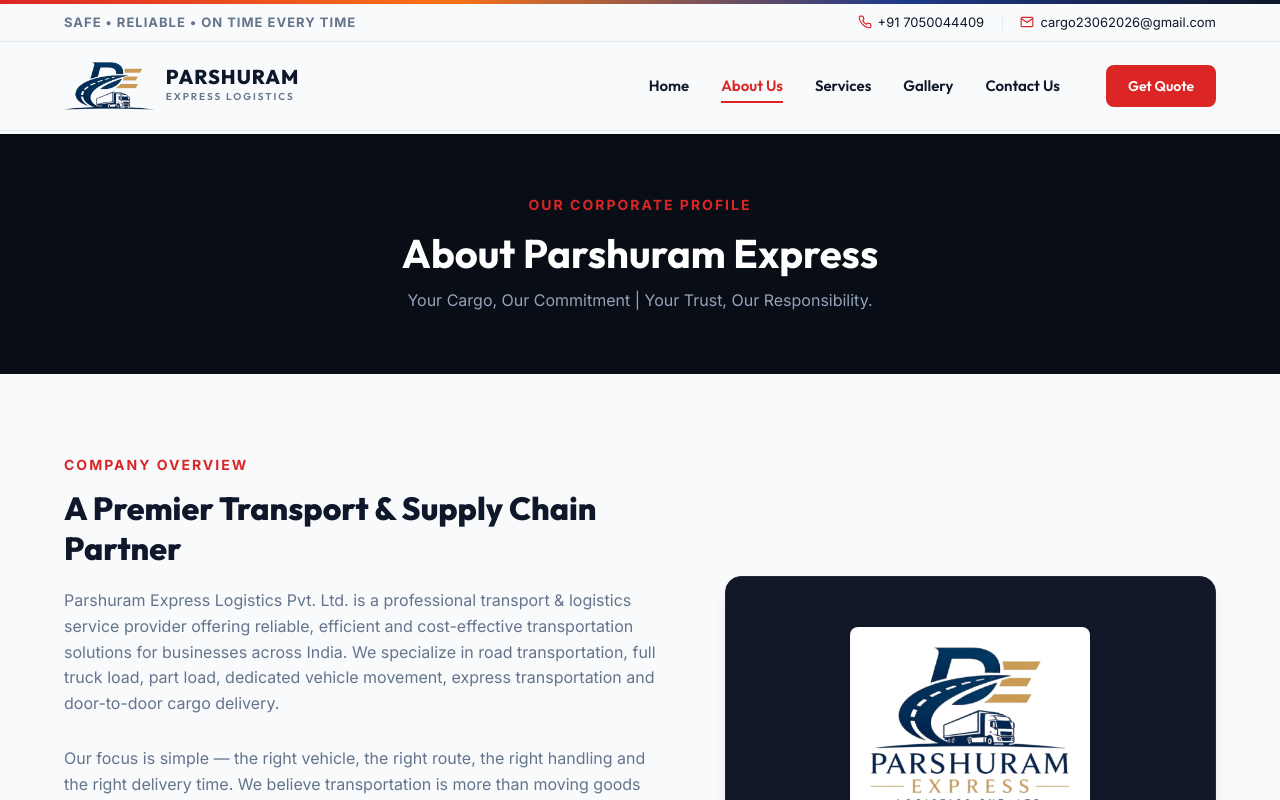
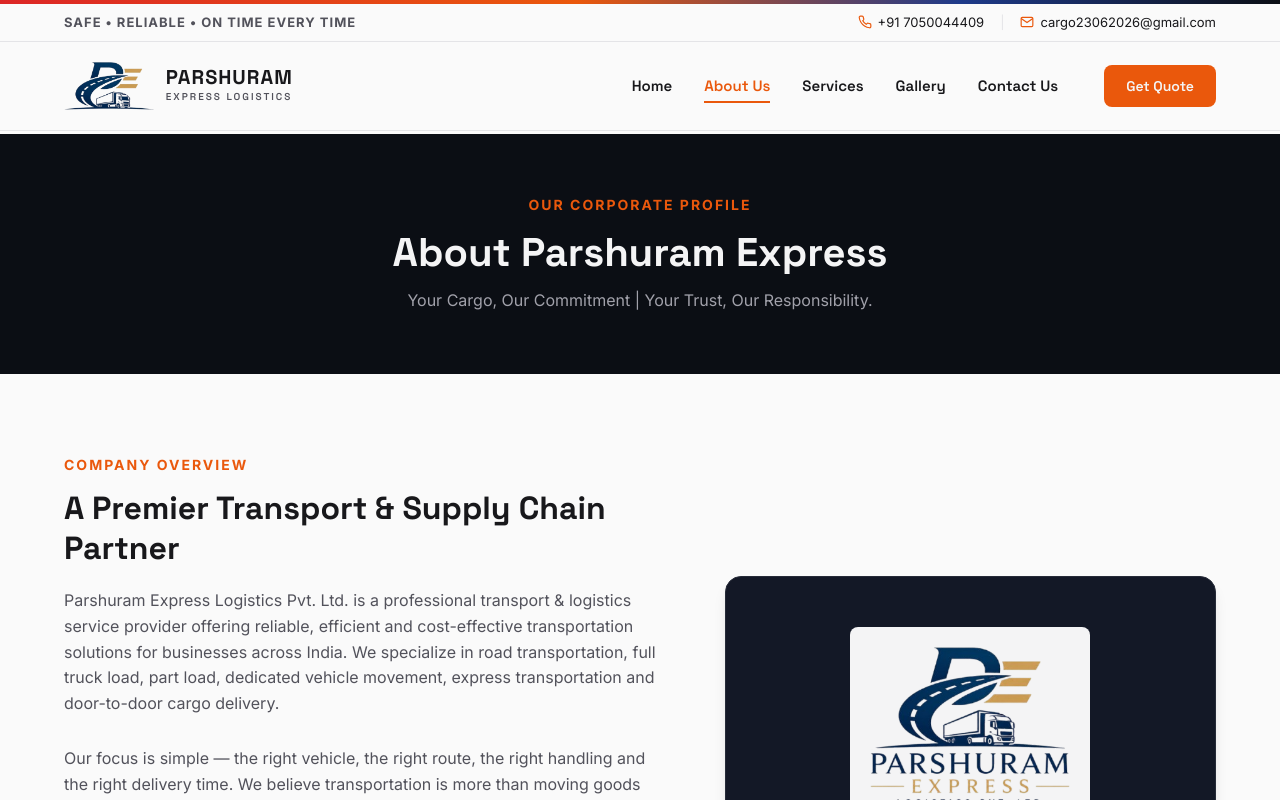
Before and after one commit to ascendons/parshuramexpress, a Next.js app: page /about in a window 1280 px wide. Shown: the top 800 px of the page. Built offline with nearby package versions, Linux system fonts and the light colour scheme.

Commit message:
Added changes

```diff
--- a/app/about/page.tsx
+++ b/app/about/page.tsx
@@ -48,7 +48,7 @@
         <div className="container about-split">
           <Reveal className="about-content">
             <span className="section-subtitle">Company Overview</span>
-            <h2 style={{ fontSize: "32px", marginBottom: "20px", fontWeight: "800" }}>
+            <h2 style={{ fontSize: "32px", marginBottom: "20px", fontWeight: "700" }}>
               A Premier Transport &amp; Supply Chain Partner
             </h2>
             <p className="welcome-desc">
@@ -90,7 +90,7 @@
       </section>
 
       {/* Values Section */}
-      <section className="section" style={{ backgroundColor: "#f1f5f9" }}>
+      <section className="section" style={{ backgroundColor: "var(--color-bg-alt)" }}>
         <div className="container">
           <Reveal className="section-header">
             <span className="section-subtitle">Why Parshuram Express</span>
@@ -122,7 +122,7 @@
                     borderRadius: "50%",
                   }}
                 >
-                  <span style={{ fontSize: "20px", fontWeight: "800" }}>{idx + 1}</span>
+                  <span style={{ fontSize: "20px", fontWeight: "700" }}>{idx + 1}</span>
                 </div>
                 <h3 style={{ fontSize: "20px", marginBottom: "12px" }}>{value.title}</h3>
                 <p style={{ fontSize: "14px", color: "var(--color-text-muted)" }}>{value.description}</p>
@@ -156,7 +156,7 @@
       {/* FAQ & CTA Section */}
       <section className="section" style={{ paddingBottom: "120px" }}>
         <Reveal className="container" style={{ textAlign: "center", maxWidth: "800px" }}>
-          <h2 style={{ fontSize: "32px", marginBottom: "20px", fontWeight: "800" }}>
+          <h2 style={{ fontSize: "32px", marginBottom: "20px", fontWeight: "700" }}>
             Partner with a Dependable Logistics Provider
           </h2>
           <p className="welcome-desc" style={{ marginBottom: "40px" }}>
--- a/app/contact/page.tsx
+++ b/app/contact/page.tsx
@@ -55,7 +55,7 @@
           {/* Info Side */}
           <Reveal className="contact-info-side">
             <span className="section-subtitle">Support Center</span>
-            <h2 style={{ fontSize: "28px", marginBottom: "24px", fontWeight: "800" }}>
+            <h2 style={{ fontSize: "28px", marginBottom: "24px", fontWeight: "700" }}>
               Corporate Office &amp; Inquiries
             </h2>
             <p className="welcome-desc" style={{ marginBottom: "30px" }}>
--- a/app/globals.css
+++ b/app/globals.css
@@ -1,29 +1,34 @@
 :root {
   /* Font Families */
-  --font-heading: var(--font-outfit), system-ui, sans-serif;
+  --font-heading: var(--font-space-grotesk), system-ui, sans-serif;
   --font-body: var(--font-inter), system-ui, sans-serif;
 
-  /* Color Palette - Premium Navy, White, and Crimson theme */
-  --color-bg-dark: #090d16;
-  --color-bg-navy: #111726;
-  --color-bg-card: #182235;
-  --color-bg-light: #f8fafc;
-  --color-border-dark: #1e293b;
-  --color-border-light: #e2e8f0;
-
-  --color-primary: #dc2626; /* Crimson Red */
-  --color-primary-hover: #b91c1c;
-  --color-primary-rgb: 220, 38, 38;
-
-  --color-text-white: #ffffff;
-  --color-text-dark: #0f172a;
-  --color-text-muted: #64748b;
-  --color-text-muted-light: #94a3b8;
+  /* Color Palette - "Industrial Signal": charcoal-navy, signal orange, crimson accent */
+  --color-bg-dark: #0b0e14;
+  --color-bg-navy: #131826;
+  --color-bg-card: #1b2333;
+  --color-bg-light: #fafafa;
+  --color-bg-alt: #f4f4f5;
+  --color-border-dark: #262b38;
+  --color-border-light: #e4e4e7;
+
+  --color-primary: #ea580c; /* Signal Orange */
+  --color-primary-hover: #c2410c;
+  --color-primary-rgb: 234, 88, 12;
+
+  --color-secondary: #dc2626; /* Crimson accent */
+  --color-secondary-hover: #b91c1c;
+  --color-secondary-rgb: 220, 38, 38;
+
+  --color-text-white: #f4f4f5;
+  --color-text-dark: #18181b;
+  --color-text-muted: #52525b;
+  --color-text-muted-light: #a1a1aa;
 
   --shadow-sm: 0 1px 2px 0 rgba(0, 0, 0, 0.05);
   --shadow-md: 0 4px 6px -1px rgba(0, 0, 0, 0.1), 0 2px 4px -1px rgba(0, 0, 0, 0.06);
   --shadow-lg: 0 10px 15px -3px rgba(0, 0, 0, 0.1), 0 4px 6px -2px rgba(0, 0, 0, 0.05);
-  --shadow-glow: 0 0 20px rgba(220, 38, 38, 0.25);
+  --shadow-glow: 0 0 20px rgba(234, 88, 12, 0.3);
 
   --radius-sm: 4px;
   --radius-md: 8px;
@@ -93,7 +98,7 @@
 .brand-accent-bar {
   height: 4px;
   width: 100%;
-  background: linear-gradient(90deg, var(--color-primary) 0%, #f97316 35%, #1e3a8a 70%, #0f172a 100%);
+  background: linear-gradient(90deg, var(--color-secondary) 0%, var(--color-primary) 45%, #1e3a8a 75%, #0b0e14 100%);
 }
 
 /* Section Common Styles */
@@ -132,7 +137,7 @@
 
 .section-title {
   font-size: 36px;
-  font-weight: 800;
+  font-weight: 700;
   margin-bottom: 16px;
 }
 
@@ -252,7 +257,7 @@
 }
 
 .main-nav-bar {
-  background-color: rgba(248, 250, 252, 0.9);
+  background-color: rgba(250, 250, 250, 0.9);
   backdrop-filter: blur(12px);
   -webkit-backdrop-filter: blur(12px);
   border-bottom: 1px solid var(--color-border-light);
@@ -299,7 +304,7 @@
 
 .logo-brand {
   font-family: var(--font-heading);
-  font-weight: 800;
+  font-weight: 700;
   font-size: 20px;
   color: var(--color-text-white);
   letter-spacing: 1px;
@@ -505,7 +510,7 @@
 
 .footer-tagline {
   color: var(--color-primary);
-  font-weight: 800;
+  font-weight: 700;
   font-size: 12px;
   letter-spacing: 1.5px;
 }
@@ -626,7 +631,7 @@
 
 .hero-tag {
   color: var(--color-primary);
-  font-weight: 800;
+  font-weight: 700;
   letter-spacing: 2px;
   font-size: 14px;
   text-transform: uppercase;
@@ -636,7 +641,7 @@
 
 .hero-title {
   font-size: 52px;
-  font-weight: 800;
+  font-weight: 700;
   color: var(--color-text-white);
   margin-bottom: 20px;
   line-height: 1.1;
@@ -688,7 +693,7 @@
 
 .welcome-info h2 {
   font-size: 32px;
-  font-weight: 800;
+  font-weight: 700;
   margin-bottom: 20px;
 }
 
@@ -816,7 +821,7 @@
 .stat-number {
   font-family: var(--font-heading);
   font-size: 48px;
-  font-weight: 800;
+  font-weight: 700;
   color: var(--color-text-white);
   margin-bottom: 8px;
   line-height: 1;
@@ -905,7 +910,7 @@
 
 .cta-split-left h2 {
   font-size: 32px;
-  font-weight: 800;
+  font-weight: 700;
   margin-bottom: 16px;
   color: var(--color-text-white);
 }
@@ -1088,7 +1093,7 @@
 .form-input:focus {
   outline: none;
   border-color: var(--color-primary);
-  box-shadow: 0 0 0 3px rgba(220, 38, 38, 0.15);
+  box-shadow: 0 0 0 3px rgba(var(--color-primary-rgb), 0.15);
 }
 
 textarea.form-input {
@@ -1197,7 +1202,7 @@
 
 .detailed-service-content h3 {
   font-size: 28px;
-  font-weight: 800;
+  font-weight: 700;
   margin-bottom: 16px;
 }
 
@@ -1250,7 +1255,7 @@
 
 .corporate-badge strong {
   color: var(--color-text-dark);
-  font-weight: 800;
+  font-weight: 700;
 }
 
 .section-dark .corporate-badge {
@@ -1268,7 +1273,7 @@
   position: relative;
   background-color: var(--color-bg-navy);
   border: 1px solid var(--color-border-dark);
-  border-left: 4px solid var(--color-primary);
+  border-left: 4px solid var(--color-secondary);
   border-radius: var(--radius-lg);
   padding: 44px 50px;
 }
@@ -1320,7 +1325,7 @@
   border: 2px solid var(--color-primary);
   color: var(--color-primary);
   font-family: var(--font-heading);
-  font-weight: 800;
+  font-weight: 700;
   font-size: 20px;
   margin-bottom: 16px;
   position: relative;
--- a/app/layout.tsx
+++ b/app/layout.tsx
@@ -1,14 +1,14 @@
 import type { Metadata, Viewport } from "next";
-import { Outfit, Inter } from "next/font/google";
+import { Space_Grotesk, Inter } from "next/font/google";
 import Header from "../components/Header";
 import Footer from "../components/Footer";
 import SmoothScroll from "../components/motion/SmoothScroll";
 import "./globals.css";
 
-const outfit = Outfit({
+const spaceGrotesk = Space_Grotesk({
   subsets: ["latin"],
-  weight: ["300", "400", "500", "600", "700", "800"],
-  variable: "--font-outfit",
+  weight: ["300", "400", "500", "600", "700"],
+  variable: "--font-space-grotesk",
   display: "swap",
 });
 
@@ -37,7 +37,7 @@
   children: React.ReactNode;
 }>) {
   return (
-    <html lang="en" className={`${outfit.variable} ${inter.variable}`}>
+    <html lang="en" className={`${spaceGrotesk.variable} ${inter.variable}`}>
       <body className="antialiased">
         <SmoothScroll />
         <Header />
--- a/app/page.tsx
+++ b/app/page.tsx
@@ -152,7 +152,7 @@
       </section>
 
       {/* Why Parshuram Express Section */}
-      <section className="section" style={{ backgroundColor: "#f1f5f9", padding: "60px 0" }}>
+      <section className="section" style={{ backgroundColor: "var(--color-bg-alt)", padding: "60px 0" }}>
         <div className="container highlights-grid">
           <Reveal className="highlight-box">
             <div className="icon-wrapper">
@@ -273,7 +273,7 @@
       </section>
 
       {/* Stats Counter Section */}
-      <section className="section" style={{ backgroundColor: "#f1f5f9" }}>
+      <section className="section" style={{ backgroundColor: "var(--color-bg-alt)" }}>
         <div className="container stats-grid">
           <Reveal className="stat-box" style={{ backgroundColor: "var(--color-text-white)", border: "1px solid var(--color-border-light)" }}>
             <div className="stat-icon-wrapper">
```
